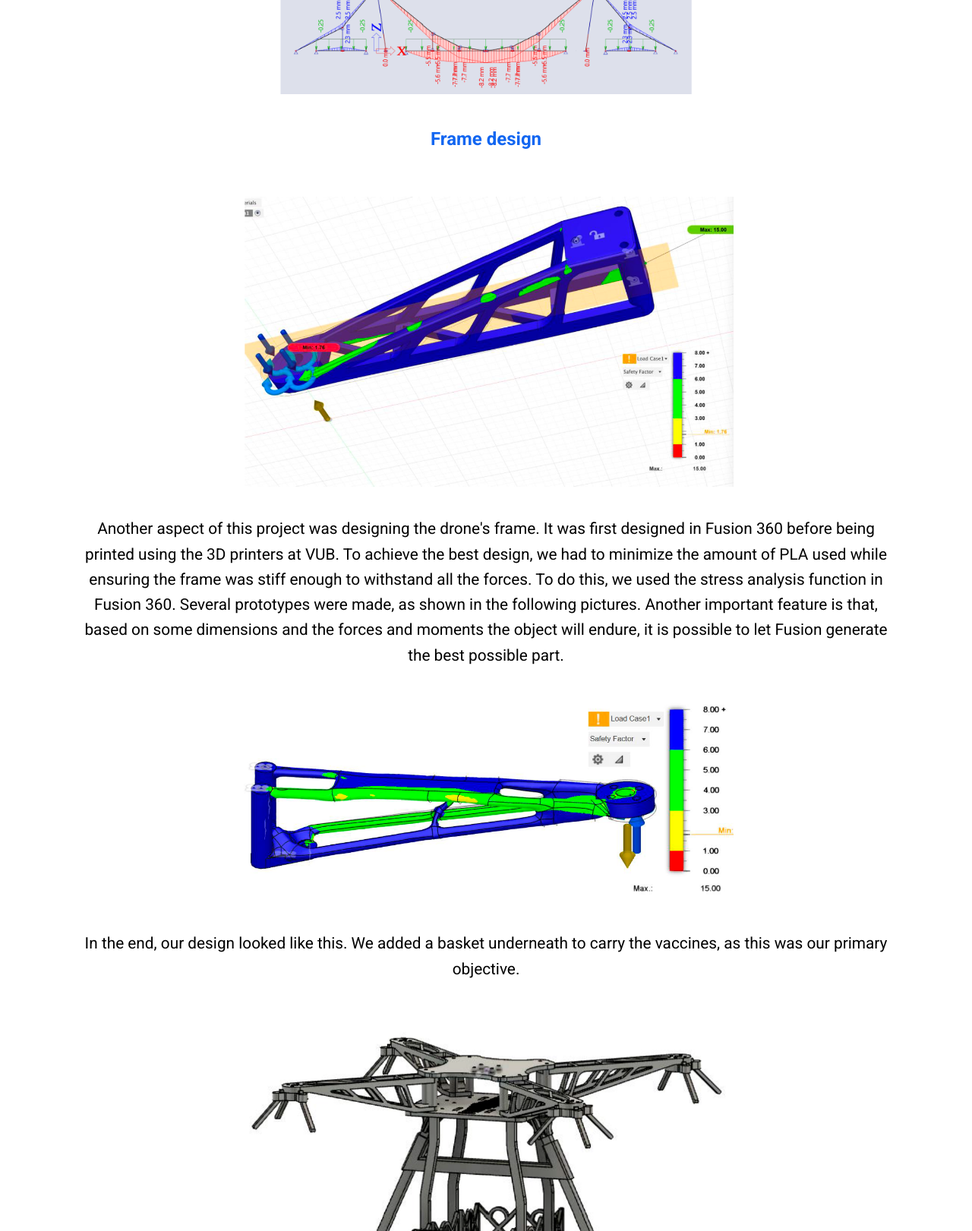
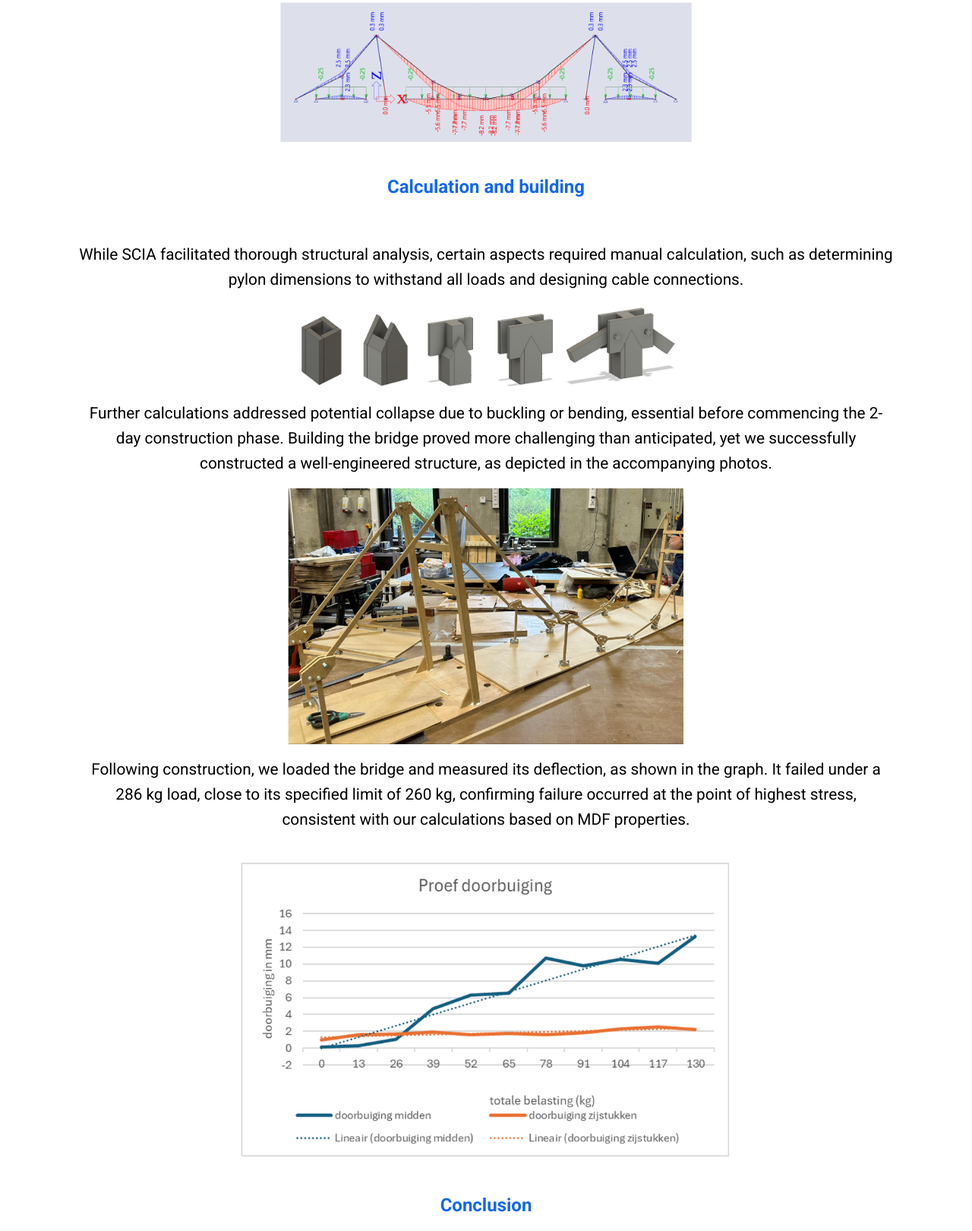
Before and after one commit to getgetstechno/ThunderCode.io, a plain HTML site: page bridge.html in a window 1280 px wide. Shown: the part 4611-6232 px from the top of the page at 76% size. Drawn offline with Linux system fonts and the light colour scheme; a script that the page names is missing.

Commit message:
update bridge

```diff
--- a/bridge.html
+++ b/bridge.html
@@ -113,7 +113,7 @@
           </div>
           <div class="text_text">
             Extensive calculations followed, with iterations to refine our design decisions. Ultimately, we developed a Python script to automate these calculations, though its complexity posed challenges, especially with considerations for leaning pylons and uneven segment heights.
-            <br><br>
+        <h4 class="title_text"><strong>SCIA</strong></h4>
             Once our program was operational, we visualized and analyzed the bridge's dimensions using tools like Geogebra and SCIA to ensure structural stability and validate deflection limits.
           </div>
           <div class="column_image">
@@ -128,25 +128,24 @@
           <div class="column_image">
               <img src="img/suspensionbridge/displecement.png" alt="displacement" style="width:50%">
           </div>
-        <h4 class="title_text"><strong>Frame design</strong></h4>
-          <div class="column_image">
-              <img src="img/drone/arm.png" alt="crossbow" style="width:60%">
-          </div>
+        <h4 class="title_text"><strong>Calculation and building</strong></h4>
           <div class="text_text">
-            Another aspect of this project was designing the drone's frame. It was first designed in Fusion 360 before being printed using the 3D printers at VUB. To achieve the best design, we had to minimize the amount of PLA used while ensuring the frame was stiff enough to withstand all the forces. To do this, we used the stress analysis function in Fusion 360. Several prototypes were made, as shown in the following pictures. Another important feature is that, based on some dimensions and the forces and moments the object will endure, it is possible to let Fusion generate the best possible part.
+            While SCIA facilitated thorough structural analysis, certain aspects required manual calculation, such as determining pylon dimensions to withstand all loads and designing cable connections.
+            <div class="column_image">
+              <img src="img/suspensionbridge/pilone.png" alt="pilone" style="width:50%">
+            </div>
+            Further calculations addressed potential collapse due to buckling or bending, essential before commencing the 2-day construction phase. Building the bridge proved more challenging than anticipated, yet we successfully constructed a well-engineered structure, as depicted in the accompanying photos.
+            <div class="column_image">
+              <img src="img/suspensionbridge/bridge.png" alt="bridge" style="width:50%">
+            </div>
+            Following construction, we loaded the bridge and measured its deflection, as shown in the graph. It failed under a 286 kg load, close to its specified limit of 260 kg, confirming failure occurred at the point of highest stress, consistent with our calculations based on MDF properties.
           </div>
           <div class="column_image">
-              <img src="img/drone/arm2.png" alt="crossbow" style="width:60%">
+              <img src="img/suspensionbridge/deflection.png" alt="deflection" style="width:60%">
           </div>
+        <h4 class="title_text"><strong>Conclusion</strong></h4>
           <div class="text_text">
-            In the end, our design looked like this. We added a basket underneath to carry the vaccines, as this was our primary objective.
-          </div>
-          <div class="column_image">
-              <img src="img/drone/assembly.png" alt="crossbow" style="width:60%">
-          </div>
-        <h4 class="title_text"><strong>flight test and conclusion</strong></h4>
-          <div class="text_text">
-            After assembling and printing all the parts, we achieved the desire result. We conducted several test flights and had opportunities to make some improvements. On the final day, we went to an aeroclub to test our autonomous drone in real safe conditions. It worked quite well but crashed after a few takeoffs. From the log files, we couldn’t determine exactly what caused the drone to crash. Overall, we were quite happy with our experience. Like our other projects, this one gave us many opportunities to improve our knowledge and problem-solving skills.
+            In conclusion, this project provided valuable hands-on experience bridging theory and practice in civil engineering, underscoring both the challenges and rewards of practical application in our field.
           </div>
 
       </section>
```
Also changed, not shown: img/suspensionbridge/pilone.png (added).
